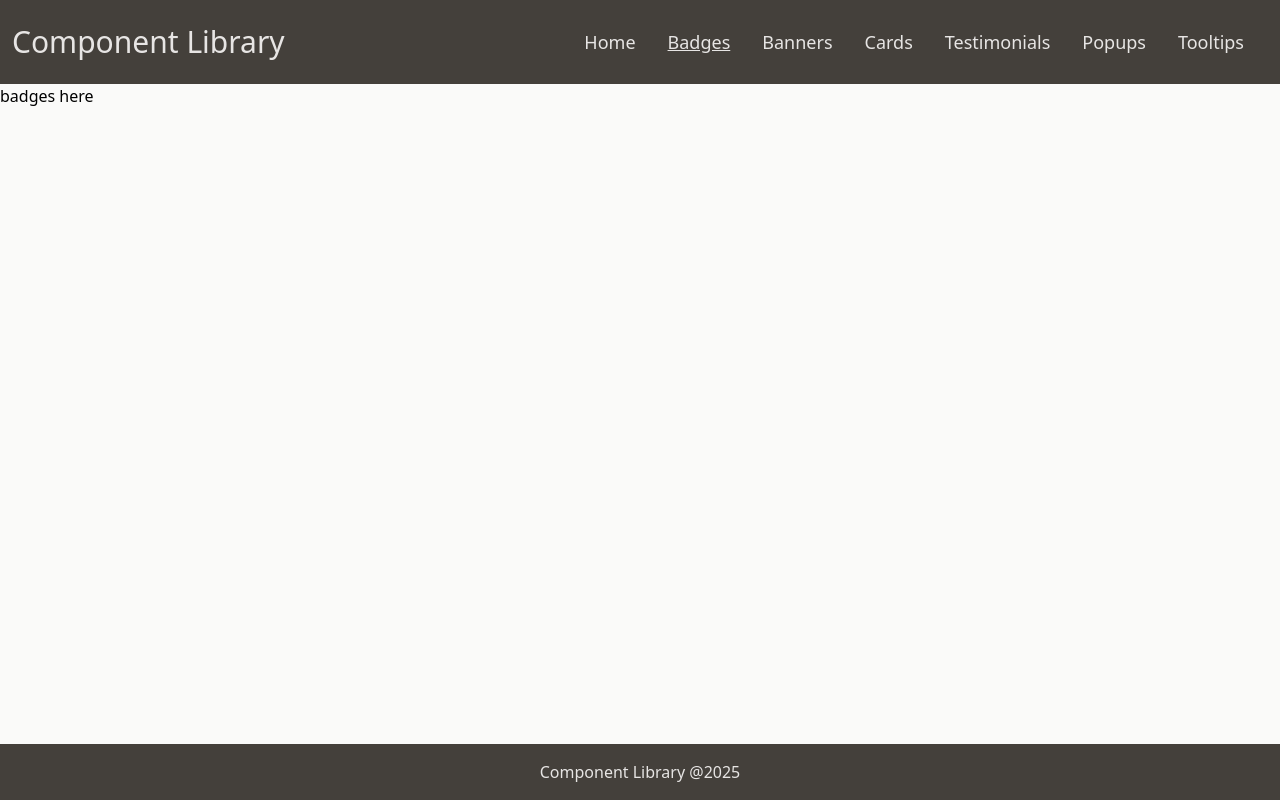
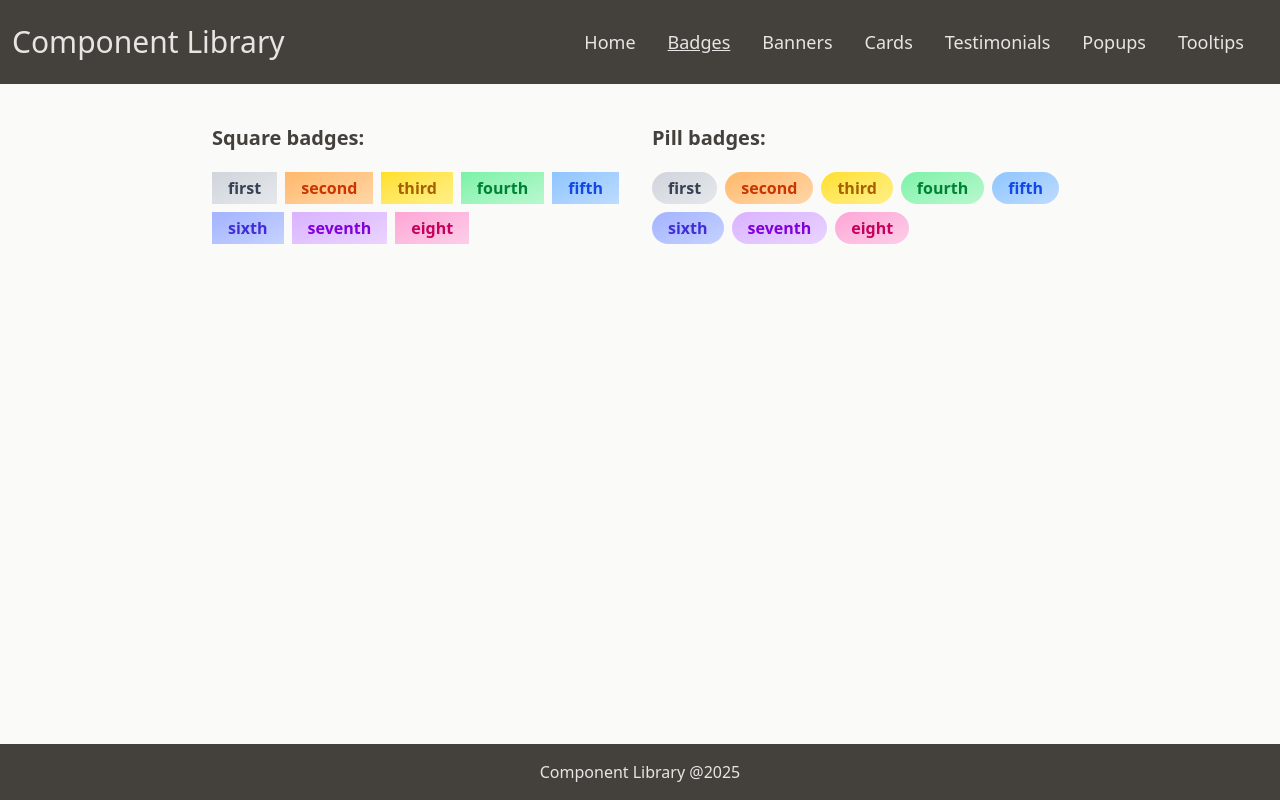
Before and after one commit to gyo82v/scrimba-component-library, a React (Vite) app: page /badges in a window 1280 px wide. Built offline with nearby package versions, Linux system fonts and the light colour scheme.

Commit message:
feat: add Badge.jsx and Badges.jsx

```diff
--- /dev/null
+++ b/src/components/Badge.jsx
@@ -0,0 +1,21 @@
+export default function Badge({variant = "default", shape = "square", children}){
+    const variants = {
+        default : `from-gray-300 to-gray-200 text-gray-700`,
+        orange : `from-orange-300 to-orange-200 text-orange-700`,
+        yellow : `from-yellow-300 to-yellow-200 text-yellow-700`,
+        green : `from-green-300 to-green-200 text-green-700`,
+        blue : `from-blue-300 to-blue-200 text-blue-700`,
+        indigo : `from-indigo-300 to-indigo-200 text-indigo-700`,
+        purple : `from-purple-300 to-purple-200 text-purple-700`,
+        pink : `from-pink-300 to-pink-200 text-pink-700`
+    }
+    const style = `py-1 px-4 font-semibold bg-gradient-to-br inline-flex
+                   flex items-center justify-center whitespace-normal flex-wrap
+                   ${shape === "rounded" ? "rounded-full" : ""}
+                   ${variants[variant] || ""}`
+    return(
+        <div className={`${style}`}>
+            {children}
+        </div>
+    )
+}
--- a/src/pages/Badges.jsx
+++ b/src/pages/Badges.jsx
@@ -1,5 +1,35 @@
+import Badge from "../components/Badge"
+
 export default function Badges(){
+
     return(
-        <h1>badges  here</h1>
+        <section className="flex flex-col items-center gap-6 mt-6 px-4 lg:flex-row lg:justify-center lg:mt-10">
+            <section className="w-11/12 lg:w-4/12">
+                <h2 className="font-bold text-xl text-stone-700 mb-2 lg:mb-5">Square badges: </h2>
+                <section className="flex flex-wrap gap-2">
+                    <Badge>first</Badge>
+                    <Badge variant="orange">second</Badge>
+                    <Badge variant="yellow">third</Badge>
+                    <Badge variant="green">fourth</Badge>
+                    <Badge variant="blue">fifth</Badge>
+                    <Badge variant="indigo">sixth</Badge>
+                    <Badge variant="purple">seventh</Badge>
+                    <Badge variant="pink">eight</Badge>
+                </section>
+            </section>
+            <section className="w-11/12 lg:w-4/12">
+                <h2 className="font-bold text-xl text-stone-700 mb-2 lg:mb-5">Pill badges: </h2>
+                <section className="flex flex-wrap gap-2">
+                    <Badge shape="rounded">first</Badge>
+                    <Badge shape="rounded" variant="orange">second</Badge>
+                    <Badge shape="rounded" variant="yellow">third</Badge>
+                    <Badge shape="rounded" variant="green">fourth</Badge>
+                    <Badge shape="rounded" variant="blue">fifth</Badge>
+                    <Badge shape="rounded" variant="indigo">sixth</Badge>
+                    <Badge shape="rounded" variant="purple">seventh</Badge>
+                    <Badge shape="rounded" variant="pink">eight</Badge>
+                </section>
+            </section>
+        </section>
     )
 }
```
